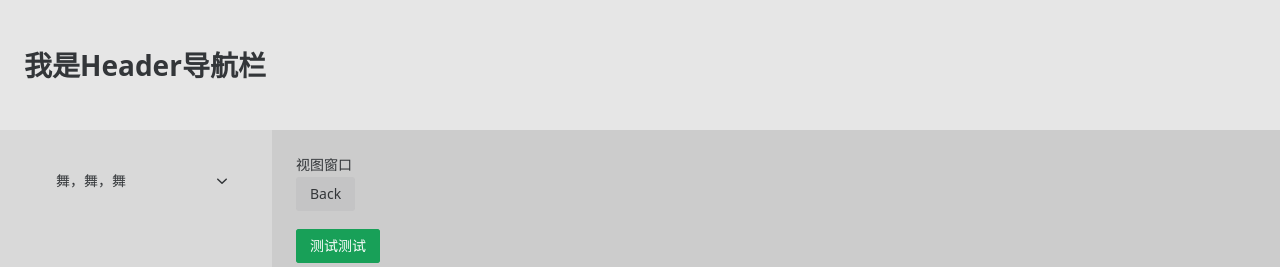
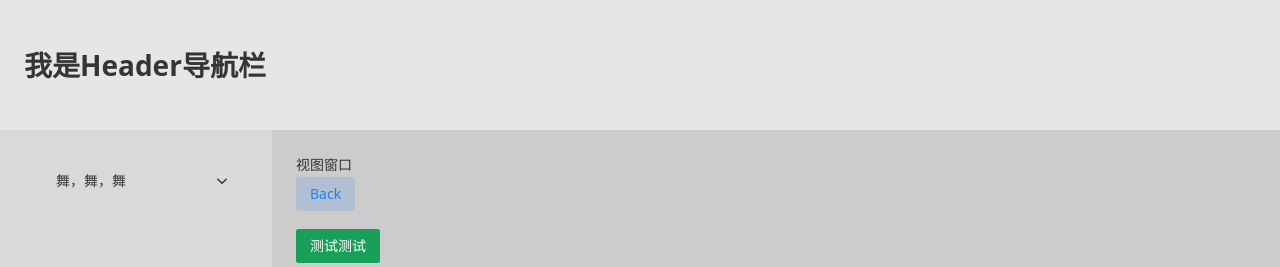
Before and after one commit to TrentonLi/FlexiManage, a Vue app in the folder frontend/: page /home in a window 1280 px wide. Shown: the top 267 px of the page. Built offline with nearby package versions, Linux system fonts and the light colour scheme.

Commit message:
back——buttonType

```diff
--- a/frontend/src/components/Back.tsx
+++ b/frontend/src/components/Back.tsx
@@ -7,14 +7,19 @@
 import {defineComponent} from "vue";
 import {useRouter} from "vue-router";
 import {NButton} from "naive-ui";
-
+// 定义 Naive UI 支持的按钮类型
+type ButtonType = 'default' | 'primary' | 'success' | 'warning' | 'error' | 'info';
 export default defineComponent({
     name: 'Back',
     props:{
       btnText:{
         type: String,
         default: 'Back'
-      }
+      },
+        type:{
+            type: String as () => ButtonType,
+            default: 'info'
+        }
     },
     setup(props) {
         const router = useRouter();
@@ -28,7 +33,7 @@ export default defineComponent({
         };
 
         return () => (
-            <NButton strong secondary onClick={goBack}>
+            <NButton strong secondary onClick={goBack} type={props.type}>
                 {props.btnText}
             </NButton>
         );
```
